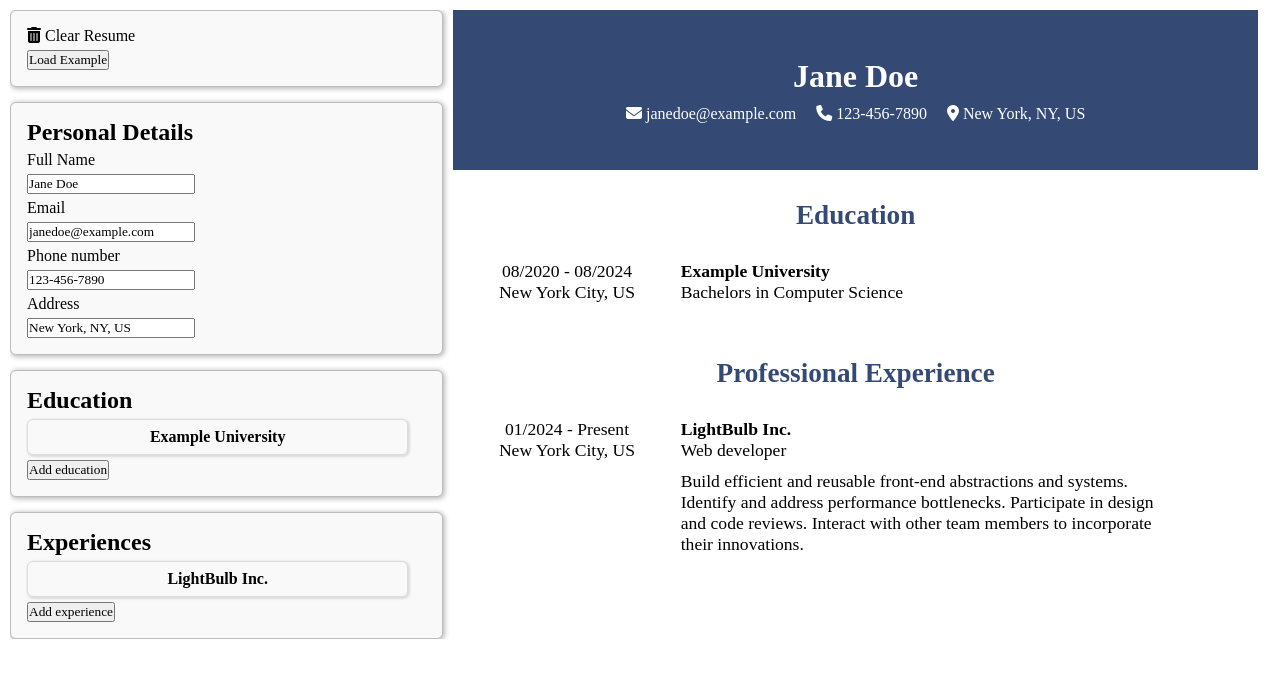
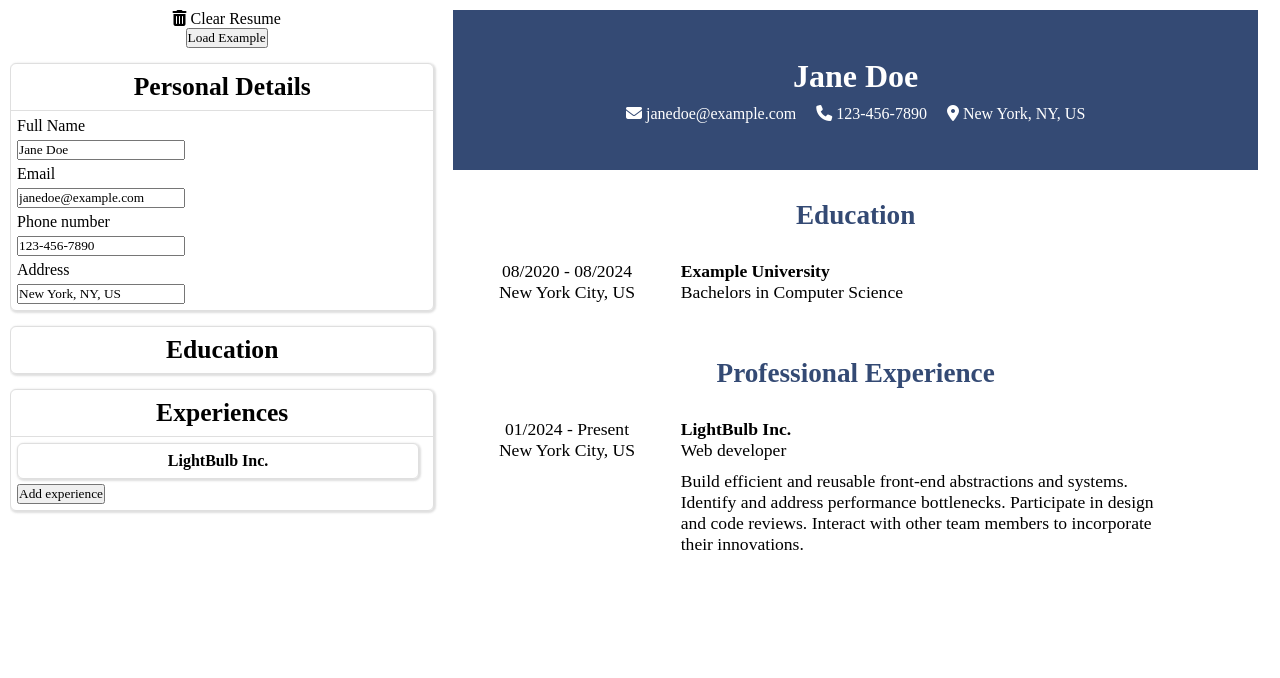
Before and after one commit to sleslief7/cv_application, a React (Vite) app: page / in a window 1280 px wide. Shown: the top 678 px of the page. Built offline with nearby package versions, Linux system fonts and the light colour scheme.

Commit message:
Merge Card with Collapse

```diff
--- a/src/components/Card.jsx
+++ /dev/null
@@ -1,8 +0,0 @@
-export default function Card({ children, title }) {
-  return (
-    <div className="card">
-      {title && <h2>{title}</h2>}
-      {children}
-    </div>
-  );
-}
--- a/src/components/Collapse.jsx
+++ b/src/components/Collapse.jsx
@@ -1,6 +1,7 @@
 export default function Collapse({
   id,
   header,
+  bigHeader,
   selectedId,
   setSelectedId,
   children,
@@ -8,7 +9,12 @@ export default function Collapse({
   const isSelected = selectedId === id;
   return (
     <div className={`collapse ${!isSelected ? 'collapsed' : ''}`} key={id}>
-      <h4 onClick={() => setSelectedId(isSelected ? null : id)}>{header}</h4>
+      <h4
+        className={`collapse-header ${bigHeader && 'big-header'}`}
+        onClick={() => setSelectedId(isSelected ? null : id)}
+      >
+        {header}
+      </h4>
       {isSelected && <div className="collapse-content">{children}</div>}
     </div>
   );
--- a/src/components/Educations.jsx
+++ b/src/components/Educations.jsx
@@ -1,9 +1,9 @@
 import { useState } from 'react';
 import Collapse from './Collapse';
-import Card from './Card';
 import Input from './Input';
 
 export default function Educations({ academics, setAcademics }) {
+  const [openId, setOpenId] = useState(null);
   const [selectedEducationId, setSelectedEducationId] = useState(null);
 
   const setAcademic = (academic) => {
@@ -29,7 +29,13 @@ export default function Educations({ academics, setAcademics }) {
   };
 
   return (
-    <Card title="Education">
+    <Collapse
+      id="education"
+      header="Education"
+      selectedId={openId}
+      setSelectedId={setOpenId}
+      bigHeader
+    >
       {academics.map((education, i) => {
         return (
           <Collapse
@@ -48,7 +54,7 @@ export default function Educations({ academics, setAcademics }) {
         );
       })}
       <button onClick={handleAddEducation}>Add education</button>
-    </Card>
+    </Collapse>
   );
 }
 
--- a/src/components/Experiences.jsx
+++ b/src/components/Experiences.jsx
@@ -1,9 +1,9 @@
 import Input from './Input';
-import Card from './Card';
 import Collapse from './Collapse';
 import { useState } from 'react';
 
 export default function Experiences({ experiences, setExperiences }) {
+  const [openId, setOpenId] = useState('experiences');
   const [selectedExperienceId, setSelectedExperienceId] = useState(null);
 
   const setExperience = (experience) => {
@@ -32,7 +32,13 @@ export default function Experiences({ experiences, setExperiences }) {
   };
 
   return (
-    <Card title="Experiences">
+    <Collapse
+      id="experiences"
+      header="Experiences"
+      selectedId={openId}
+      setSelectedId={setOpenId}
+      bigHeader
+    >
       {experiences.map((experience, i) => {
         return (
           <Collapse
@@ -51,7 +57,7 @@ export default function Experiences({ experiences, setExperiences }) {
         );
       })}
       <button onClick={handleAddExperience}>Add experience</button>
-    </Card>
+    </Collapse>
   );
 }
 
--- a/src/components/Personal.jsx
+++ b/src/components/Personal.jsx
@@ -1,9 +1,17 @@
 import Input from './Input';
-import Card from './Card';
+import { useState } from 'react';
+import Collapse from './Collapse';
 
 export default function Personal({ personal, setPersonal }) {
+  const [openId, setOpenId] = useState('personal');
   return (
-    <Card title="Personal Details">
+    <Collapse
+      id="personal"
+      header="Personal Details"
+      selectedId={openId}
+      setSelectedId={setOpenId}
+      bigHeader
+    >
       <Input
         label="Full Name"
         id="name"
@@ -30,6 +38,6 @@ export default function Personal({ personal, setPersonal }) {
         value={personal.address}
         setValue={(v) => setPersonal({ ...personal, address: v })}
       />
-    </Card>
+    </Collapse>
   );
 }
--- a/src/components/WorkSpace.jsx
+++ b/src/components/WorkSpace.jsx
@@ -1,4 +1,3 @@
-import Card from './Card';
 import Educations from './Educations';
 import Experience from './Experiences';
 import Personal from './Personal';
@@ -7,7 +6,7 @@ import { exampleData } from '../assets/exampleData';
 export default function Workspace(props) {
   return (
     <div id="workspace">
-      <Card>
+      <div>
         <p
           id="clear-resume"
           onClick={() =>
@@ -23,7 +22,7 @@ export default function Workspace(props) {
         <button id="load-example" onClick={handleResumeLoadExample}>
           Load Example
         </button>
-      </Card>
+      </div>
       <Personal personal={props.personal} setPersonal={props.setPersonal} />
       <Educations
         academics={props.academics}
--- a/src/styles/App.css
+++ b/src/styles/App.css
@@ -20,24 +20,6 @@
   gap: 10px;
   overflow: hidden;
 }
-.card {
-  display: flex;
-  flex-direction: column;
-  align-items: start;
-  gap: 5px;
-  border-radius: 6px;
-  padding: 16px;
-  background-color: var(--second-color);
-  border: 1px solid var(--third-color);
-  box-shadow: 1px 1px 5px 1px var(--third-color);
-}
-
-.card div {
-  display: flex;
-  flex-direction: column;
-  align-items: start;
-  gap: 5px;
-}
 
 #workspace {
   width: 35%;
@@ -56,7 +38,7 @@
 }
 
 .collapse {
-  width: 95%;
+  width: 97.5%;
   border-radius: 6px;
   border: 1px solid var(--fourth-color);
   box-shadow: 1px 1px 2px 1px var(--fourth-color);
@@ -70,7 +52,7 @@
   padding: 6px;
 }
 
-.collapse h4 {
+.collapse .collapse-header {
   padding: 8px 0;
   width: 100%;
   cursor: pointer;
@@ -78,17 +60,21 @@
   border-bottom: 1px solid var(--fourth-color);
 }
 
-.collapsed h4 {
+.collapsed .collapse-header {
   border: 0px;
 }
 
-.collapse h4:hover {
+.collapse .collapse-header:hover {
   border-radius: 6px 6px 0 0;
   background-color: rgb(245, 245, 245);
 }
 
-.collapsed h4:hover {
+.collapsed .collapse-header:hover {
   border-radius: 6px;
+}
+
+.big-header {
+  font-size: 1.6rem;
 }
 
 hr {
```
